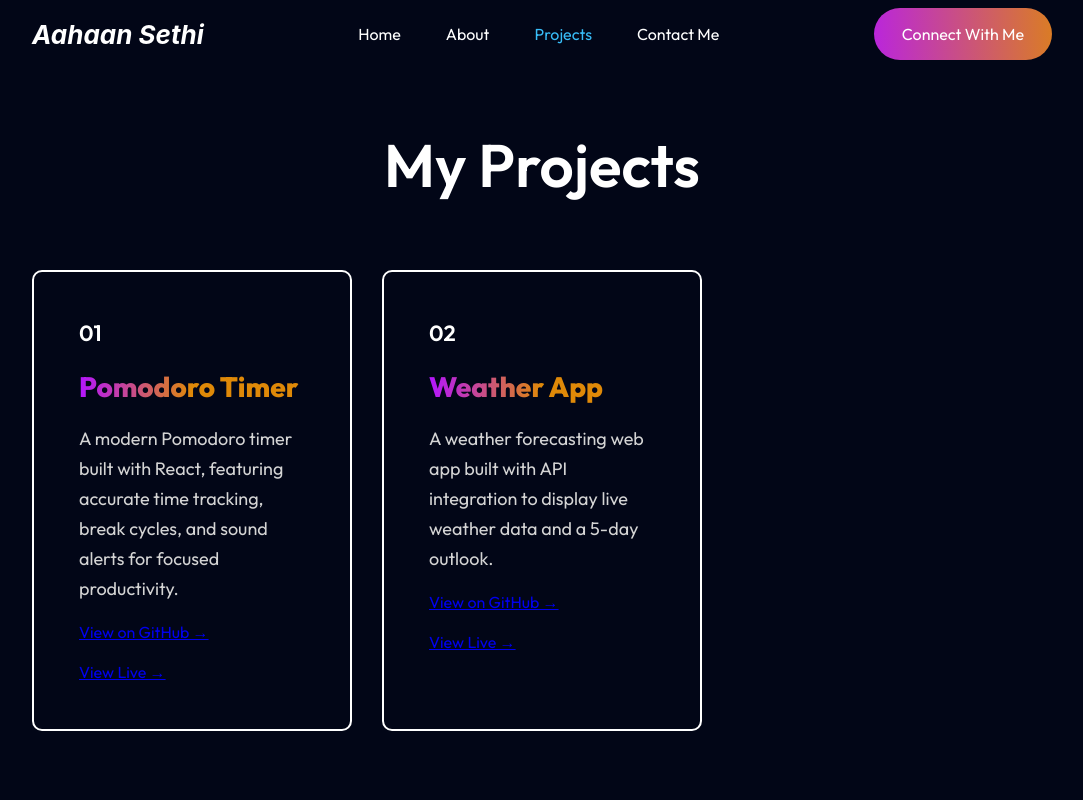
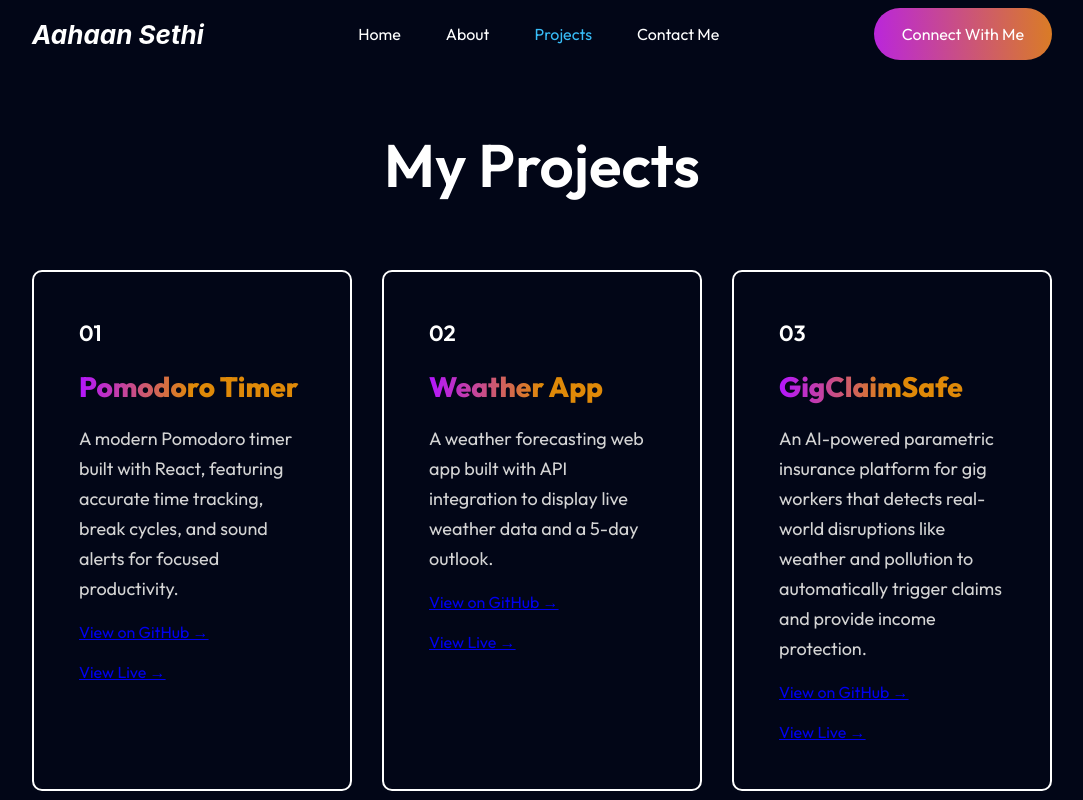
Before and after one commit to RuntimeTerror001/Portfolio_Website, a React (Vite) app: page /projects in a window 1280 px wide. Shown: the top 800 px of the page, without its empty margins (98-1181 px from the left). Built offline with nearby package versions, Linux system fonts and the light colour scheme.

Commit message:
added new project

```diff
--- a/src/assets/projects_data.js
+++ b/src/assets/projects_data.js
@@ -18,7 +18,14 @@ const projects_Data = [
     description: "A weather forecasting web app built with API integration to display live weather data and a 5-day outlook.",
     github: "https://github.com/RuntimeTerror001/Weather-Web-Application",
     live: "https://weatherweb-application.vercel.app/"
-  }
+  },
+  {
+  sno: 3,
+  title: "GigClaimSafe",
+  description: "An AI-powered parametric insurance platform for gig workers that detects real-world disruptions like weather and pollution to automatically trigger claims and provide income protection.",
+  github: "https://github.com/RuntimeTerror001/Guidewire_Debug-Devils_2026",
+  live: "https://guidewire-debug-devils-2026.vercel.app/"
+}
 ];
 
 export default projects_Data;
```
